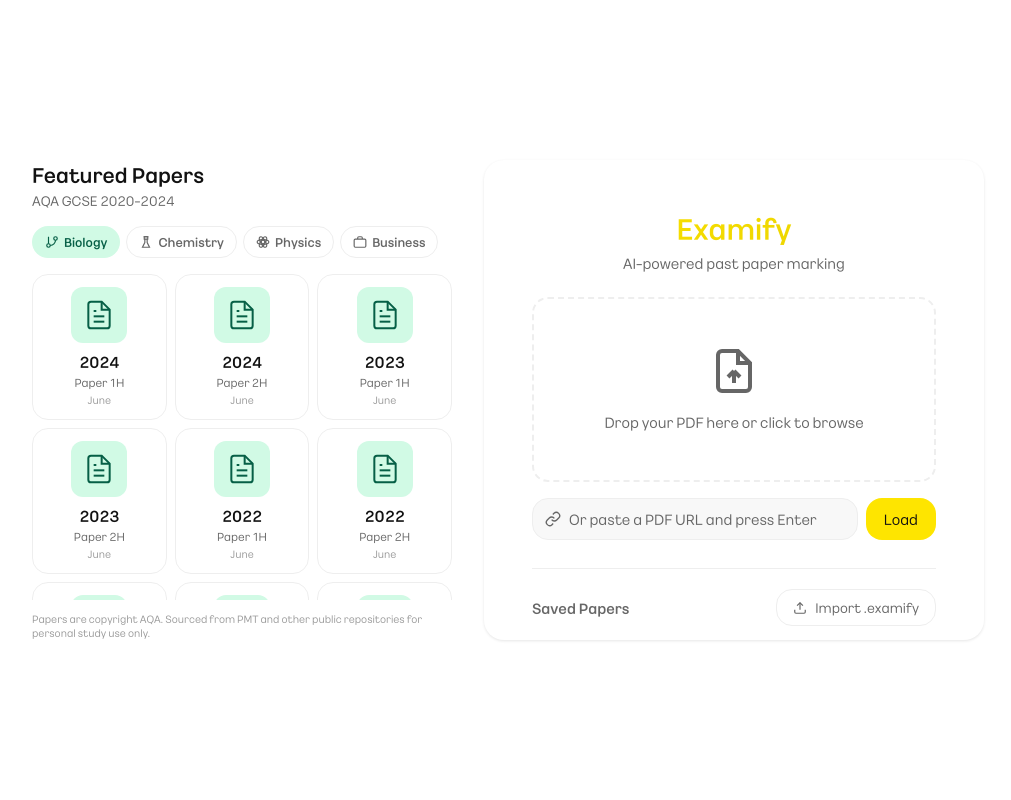
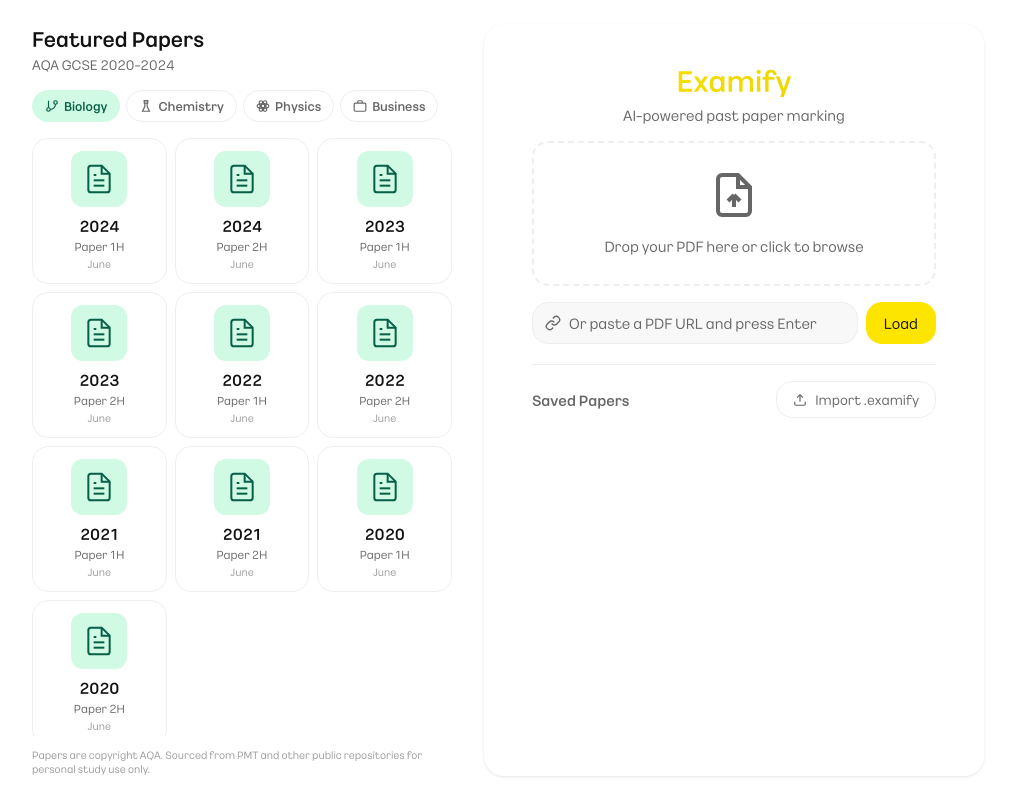
Before and after one commit to duckida/examify, a React (Vite) app in the folder client/: page / in a window 1280 px wide. Shown: the whole page, without its empty margins (132-1143 px from the left). Built offline with nearby package versions, Linux system fonts and the light colour scheme.

Commit message:
fix: upload card fills viewport height, saved papers scroll in remaining space

```diff
--- a/client/src/App.css
+++ b/client/src/App.css
@@ -24,7 +24,7 @@
   width: 420px;
   flex-shrink: 0;
   text-align: left;
-  height: 480px;
+  height: 100%;
   display: flex;
   flex-direction: column;
 }
@@ -146,12 +146,12 @@
 .upload-card {
   background: var(--color-bg);
   border-radius: var(--radius-2xl);
-  padding: 48px;
+  padding: 36px 48px;
   box-shadow: 0 1px 3px rgba(0, 0, 0, 0.1);
   text-align: center;
   max-width: 500px;
   width: 100%;
-  height: 480px;
+  height: 100%;
   display: flex;
   flex-direction: column;
 }
@@ -173,7 +173,7 @@
 
 .subtitle {
   color: var(--color-text-secondary);
-  margin-bottom: 24px;
+  margin-bottom: 16px;
   font-size: 14px;
   flex-shrink: 0;
 }
@@ -181,7 +181,7 @@
 .drop-zone {
   border: 2px dashed var(--color-border);
   border-radius: var(--radius-xl);
-  padding: 48px 24px;
+  padding: 28px 24px;
   cursor: pointer;
   transition: all 0.2s;
   color: var(--color-text-secondary);
@@ -219,9 +219,9 @@
 
 /* Saved Papers */
 .saved-papers {
-  margin-top: 28px;
+  margin-top: 20px;
   border-top: 1px solid var(--color-border);
-  padding-top: 20px;
+  padding-top: 16px;
   text-align: left;
   flex: 1;
   min-height: 0;
```
